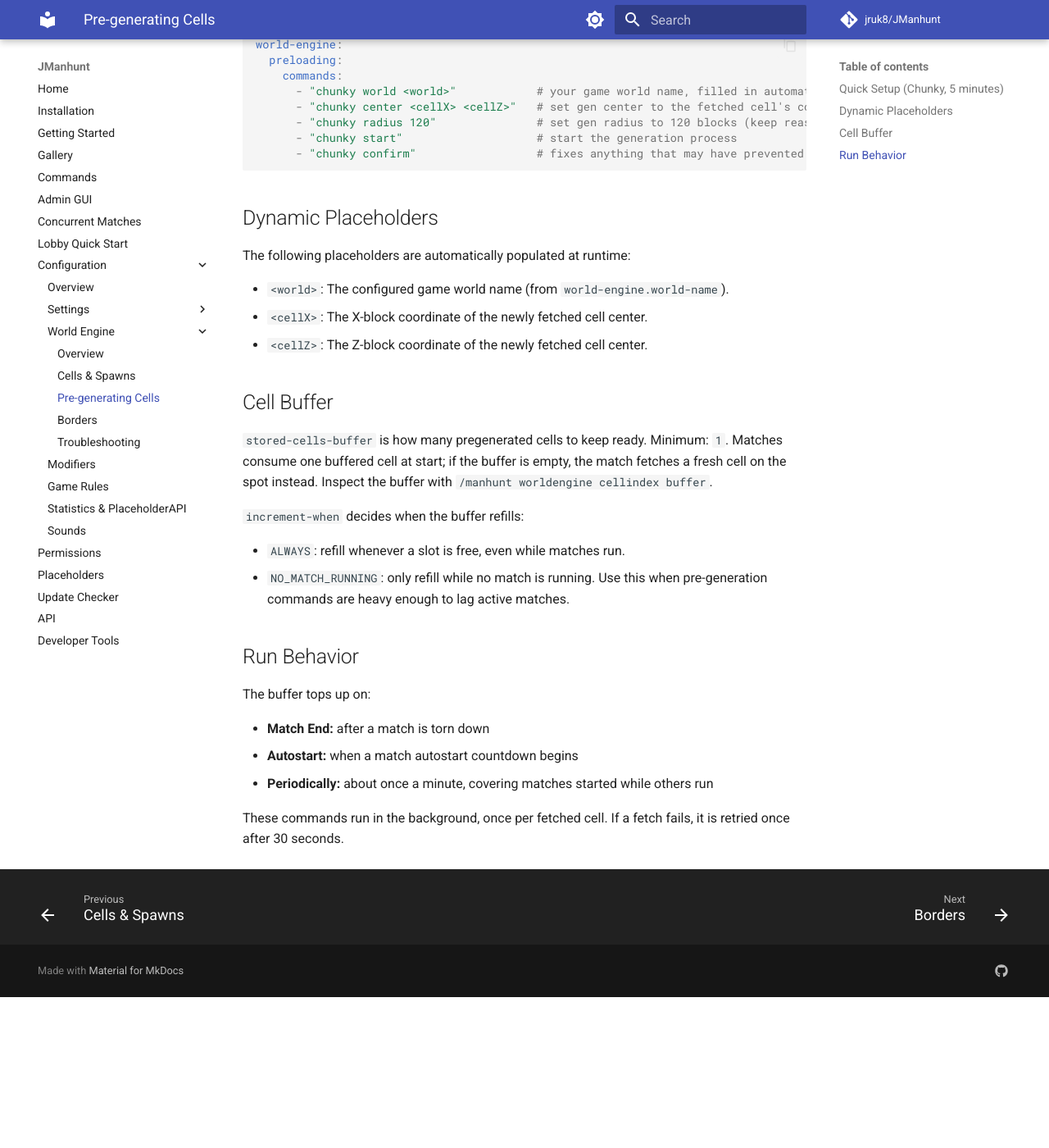
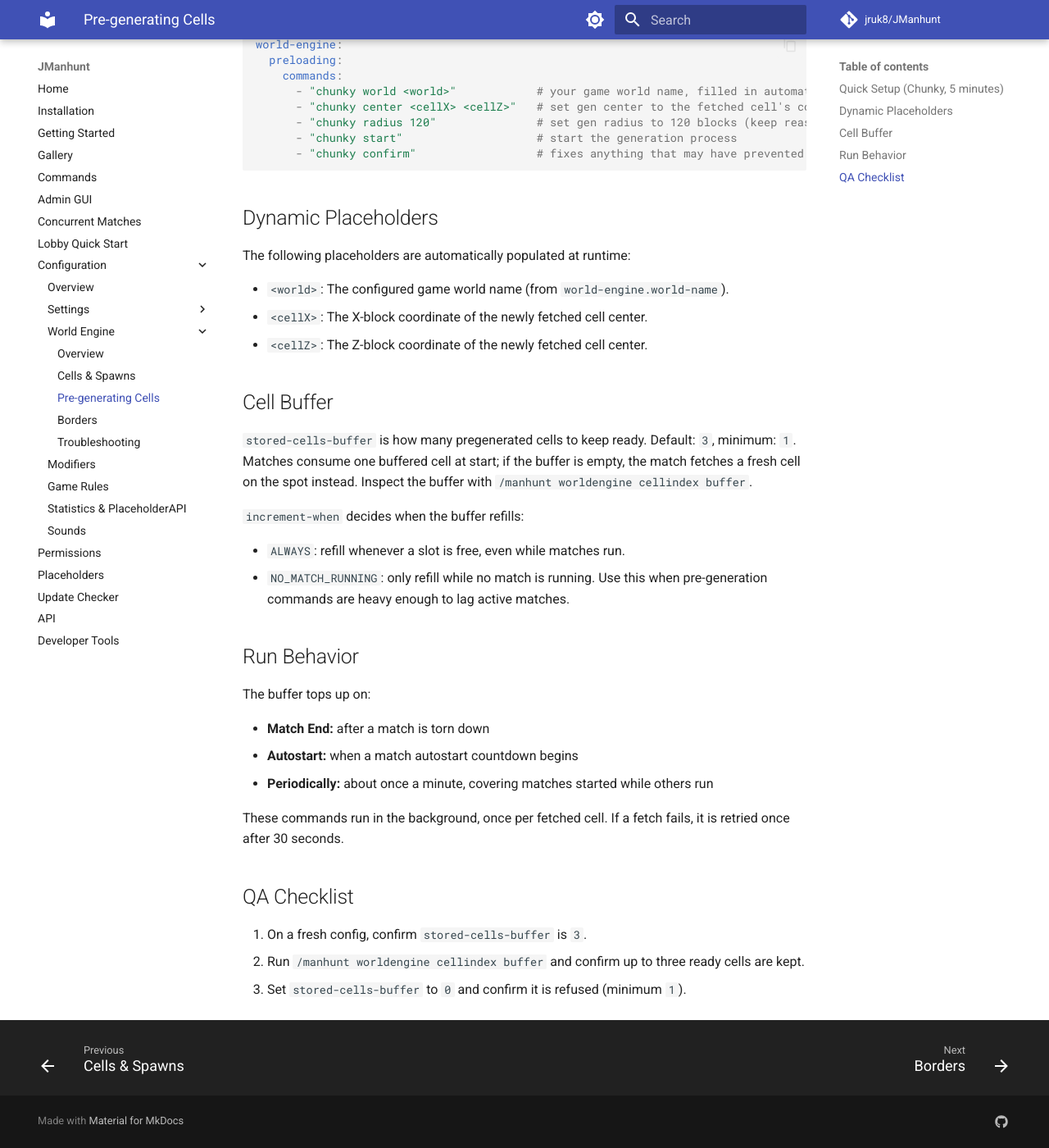
Before and after one commit to jruk8/JManhunt, an MkDocs documentation site: the page built from docs/configuration/world-engine/pregenerating-cells.md, in a window 1280 px wide and 1400 px high, scrolled down 800 px. Shown: the whole window at 82% size. Built offline with MkDocs 1.6.1 and Material for MkDocs 9.7.7, drawn with Linux system fonts in a browser that asks for light colours; comment, search, counter and statistics services are not loaded; before the commit the page ends 2016 px from its top, so only the background shows below that.

Commit message:
refactor: drop lobby-preset option, clamp headstarts, rename lobby, buffer default 3

````diff
--- a/docs/configuration/world-engine/pregenerating-cells.md
+++ b/docs/configuration/world-engine/pregenerating-cells.md
@@ -16,7 +16,7 @@ world-engine:
   preloading:
     commands: []
     cell-buffer:
-      stored-cells-buffer: 1
+      stored-cells-buffer: 3
       increment-when: ALWAYS
 ```
 
@@ -52,10 +52,10 @@ The following placeholders are automatically populated at runtime:
 
 ## Cell Buffer
 
-`stored-cells-buffer` is how many pregenerated cells to keep ready. Minimum:
-`1`. Matches consume one buffered cell at start; if the buffer is empty, the
-match fetches a fresh cell on the spot instead. Inspect the buffer with
-`/manhunt worldengine cellindex buffer`.
+`stored-cells-buffer` is how many pregenerated cells to keep ready. Default:
+`3`, minimum: `1`. Matches consume one buffered cell at start; if the
+buffer is empty, the match fetches a fresh cell on the spot instead.
+Inspect the buffer with `/manhunt worldengine cellindex buffer`.
 
 `increment-when` decides when the buffer refills:
 
@@ -74,3 +74,11 @@ The buffer tops up on:
 
 These commands run in the background, once per fetched cell. If a fetch
 fails, it is retried once after 30 seconds.
+
+## QA Checklist
+
+1. On a fresh config, confirm `stored-cells-buffer` is `3`.
+2. Run `/manhunt worldengine cellindex buffer` and confirm up to
+   three ready cells are kept.
+3. Set `stored-cells-buffer` to `0` and confirm it is refused
+   (minimum `1`).
````
Also changed, not shown: docs/commands.md (+2 -2 lines), docs/configuration/settings/match-start-end.md (+9 -1 lines), docs/configuration/world-engine.md (+19 -6 lines), docs/configuration/world-engine/cells-spawns.md (+3 -2 lines), src/main/resources/config.yml (+7 -11 lines), 7 other files.
